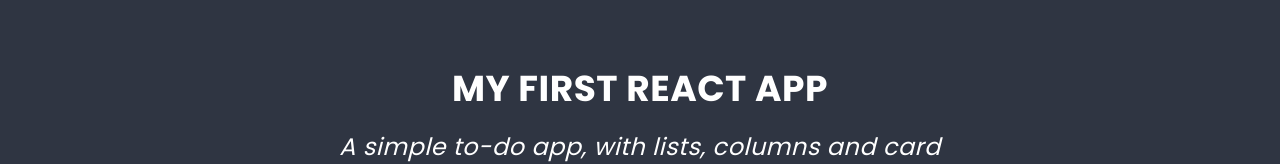
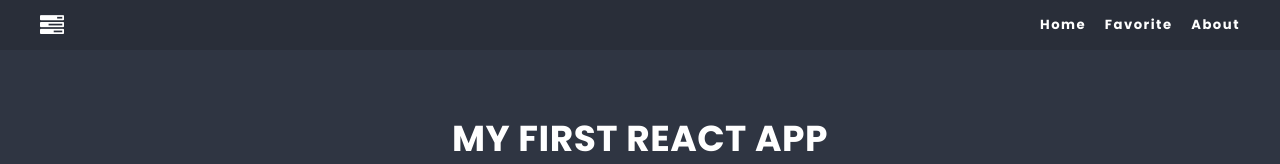
Before and after one commit to DmkMrw/my-first-react-app, a React (Create React App) app: page / in a window 1280 px wide. Shown: the top 164 px of the page. Built offline with nearby package versions, Linux system fonts and the light colour scheme.

Commit message:
Add data and styles for component NavBar

```diff
--- a/src/App.js
+++ b/src/App.js
@@ -2,15 +2,19 @@ import Hero from "./components/Hero/Hero";
 import SearchForm from "./components/SearchForm/SearchForm";
 import List from "./components/List/List";
 import Container from "./components/Container/Container";
+import NavBar from "./components/NavBar/NavBar";
 
 
 const App = () => {
   return (
+    <>
+      <NavBar />
       <Container>
         <Hero />
         <SearchForm />
         <List />
       </Container>
+    </>
   );
 };
 
--- a/src/components/NavBar/NavBar.js
+++ b/src/components/NavBar/NavBar.js
@@ -1,9 +1,22 @@
-import style from './Navbar.module.scss';
+import style from './NavBar.module.scss';
 
 const NavBar = () => {
      return (
-          <h1>NavBar</h1>
-     );
+          <div className={style.navBar}>
+               <div className={style.container}>
+                    <div className={style.iconLeft}>
+                         <a href="/"><span className={`${style.icon} fa fa-tasks`} /></a>
+                    </div>
+                    <div className={style.navigation}>
+                         <a href="/">Home</a>
+                         <a href="/favorite">Favorite</a>
+                         <a href="/about">About</a>
+                    </div>
+               </div>
+     </div>
+     )
+
+
 }
 
 export default NavBar;
--- a/src/components/NavBar/NavBar.module.scss
+++ b/src/components/NavBar/NavBar.module.scss
@@ -0,0 +1,35 @@
+@import '../../styles/typography.scss';
+@import '../../styles/settings.scss';
+
+.navBar {
+     width: 100%;
+     background-color: darken($color-dark, 3%);
+     height: 50px;
+
+}
+
+.container {
+     max-width: 1200px;
+     height: 100%;
+     margin: 0 auto;
+     display: flex;
+     justify-content: space-between;
+     align-items: center;
+}
+
+a .icon {
+     font-size: 24px;
+}
+
+.navigation {
+     width: 200px;
+     display: flex;
+     justify-content: space-between;
+     font-weight: bold;
+     letter-spacing: 1.5px;
+}
+
+a {
+     text-decoration: none;
+     color: $color-light;
+}
```
